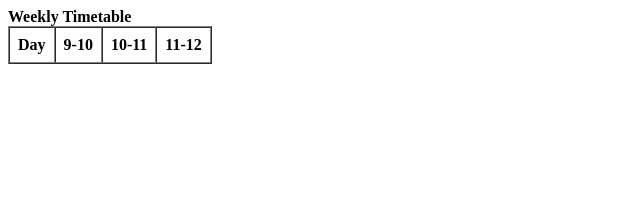
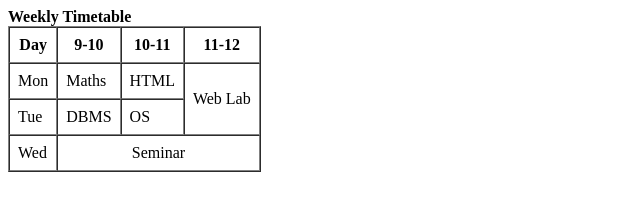
Before and after one commit to vikhyatdilwania15/WDW_0344, a plain HTML site: page WDW Assignments/ASSIGNMENT-13/index.html in a window 1280 px wide. Shown: the whole page, without its empty margins (0-640 px from the left). Drawn offline with Linux system fonts and the light colour scheme.

Commit message:
ASSIGNMENT-13 Table data enetered

```diff
--- a/WDW Assignments/ASSIGNMENT-13/index.html
+++ b/WDW Assignments/ASSIGNMENT-13/index.html
@@ -7,7 +7,7 @@
 </head>
 <body>
     <caption><b>Weekly Timetable</b></caption>
-    <table border="1" cellspacing="0" cellpadding="8">
+    <table border="1" cellspacing="0" cellpadding="8" text-align="center">
         <tr>
             <th>Day</th>
             <th>9-10</th>
@@ -15,6 +15,24 @@
             <th>11-12</th>
         </tr>
 
+        <tr>
+            <td>Mon</td>
+            <td>Maths</td>
+            <td>HTML</td>
+            <td rowspan="2">Web Lab</td>
+        </tr>
+
+        <tr>
+            <td>Tue</td>
+            <td>DBMS</td>
+            <td>OS</td>
+        </tr>
+
+        <tr>
+            <td>Wed</td>
+            <td style="text-align:center;"colspan="3"> Seminar</td>
+        </tr>
+
     </table>
 </body>
 </html>
```
